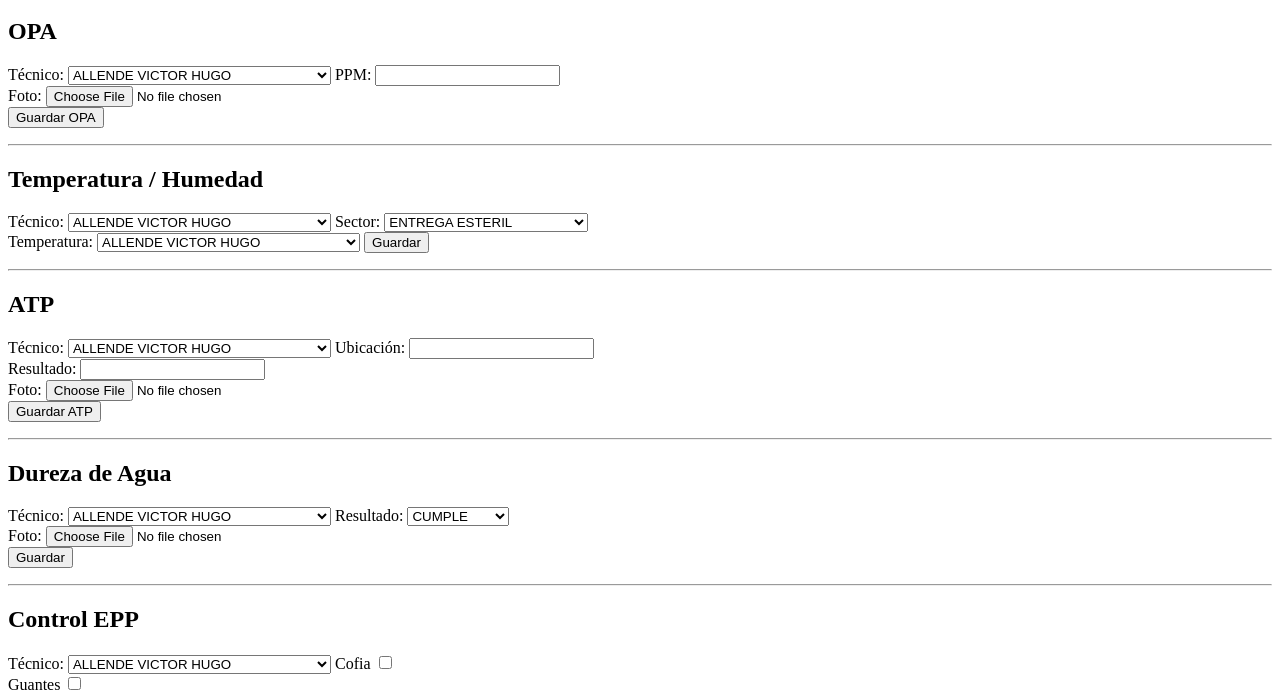
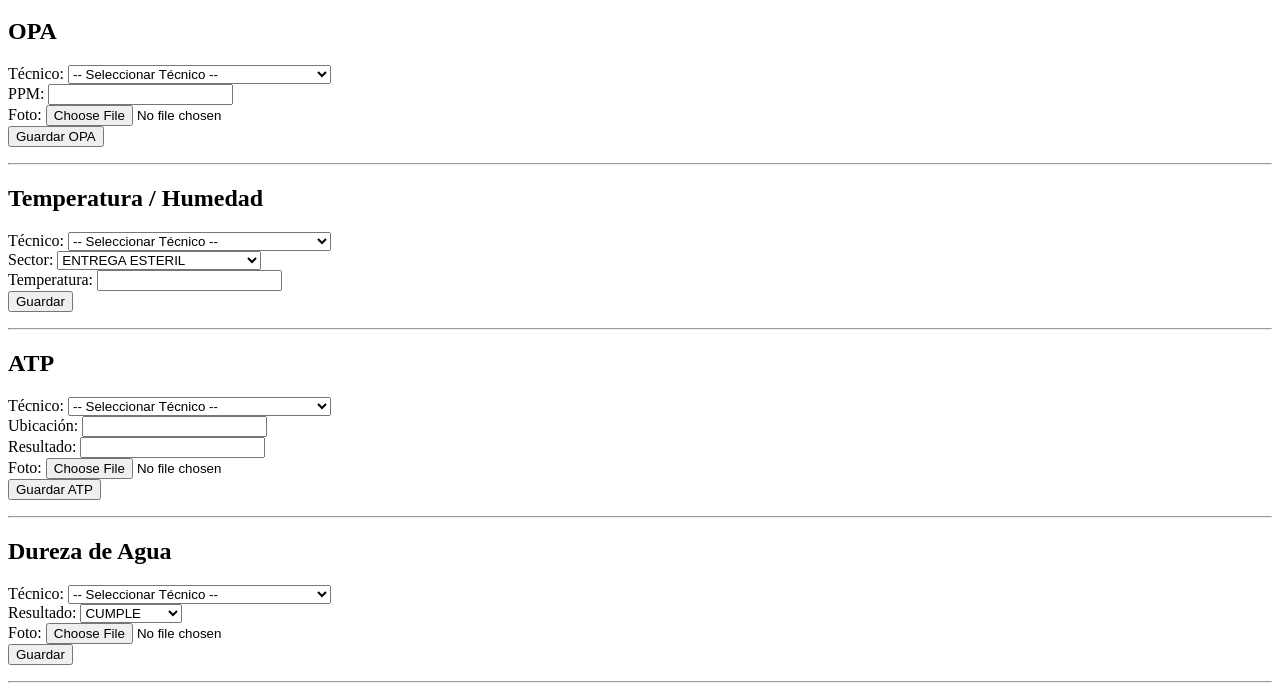
Before and after one commit to amantedaniel2-svg/control-esterilizacion, a website: page index.html in a window 1280 px wide. Shown: the part 48-742 px from the top of the page. Drawn offline with Linux system fonts and the light colour scheme.

Commit message:
Update index.html

```diff
--- a/index.html
+++ b/index.html
@@ -1,42 +1,43 @@
 <h1>Registro Control Central de Esterilización</h1>
 
+<script>
+const tecnicos = [
+"ALLENDE VICTOR HUGO","AVALOS LAURA ANGELA","AVILA MARIA INES",
+"BARRIONUEVO ERICA CECILIA","CARMONA FABIANA","CONDORI CHAVEZ VALERIA CLAUDIA",
+"FAJARDO VALERIA","GALEAN DANIELA FERNANDA","GIUPPONI MARIA CRISTINA",
+"GONZALEZ MICHELLE VERONICA","HENRIQUEZ DAINA NISELA","LEZCANO ERICA DIANA",
+"LEZCANO JERONIMO EZEQUIEL","MALDONADO NATALIA SOLEDAD","MANCUSO MARINA VERONICA",
+"MONTEROS MIGUEL ANGEL","POSDELEY MARTHA ELIZABETH","PAVON LAUTARO LEONEL",
+"RIDDLE ALEXIS","RODRIGUEZ HORACIO FLORENCIO","RODRIGUEZ LILIANA KARINA",
+"SANTOS ALFREDO ANTONIO","SAYES YANINA SUSANA","SOSA MARCELO JAVIER",
+"SERRANO DANIEL FRANCISCO","SUTER LEILA YANINA VANESA","TERRAZAS KURT",
+"VARELA SILVINA DANIELA","VARGAS LUIS GREGORIO"
+];
+
+function cargarTecnicos() {
+  document.querySelectorAll(".tecnico").forEach(select => {
+    select.innerHTML = "<option value=''>-- Seleccionar Técnico --</option>";
+    tecnicos.forEach(t => {
+      const op = document.createElement("option");
+      op.value = t;
+      op.textContent = t;
+      select.appendChild(op);
+    });
+  });
+}
+
+window.onload = cargarTecnicos;
+</script>
+
+<!-- OPA -->
 <form action="/opa" method="POST" enctype="multipart/form-data">
   <h2>OPA</h2>
+
   Técnico:
-  <select name="tecnico">
-  <option>ALLENDE VICTOR HUGO</option>
-  <option>AVALOS LAURA ANGELA</option>
-  <option>AVILA MARIA INES</option>
-  <option>BARRIONUEVO ERICA CECILIA</option>
-  <option>CARMONA FABIANA</option>
-  <option>CONDORI CHAVEZ VALERIA CLAUDIA</option>
-  <option>FAJARDO VALERIA</option>
-  <option>GALEAN DANIELA FERNANDA</option>
-  <option>GIUPPONI MARIA CRISTINA</option>
-  <option>GONZALEZ MICHELLE VERONICA</option>
-  <option>HENRIQUEZ DAINA NISELA</option>
-  <option>LEZCANO ERICA DIANA</option>
-  <option>LEZCANO JERONIMO EZEQUIEL</option>
-  <option>MALDONADO NATALIA SOLEDAD</option>
-  <option>MANCUSO MARINA VERONICA</option>
-  <option>MONTEROS MIGUEL ANGEL</option>
-  <option>POSDELEY MARTHA ELIZABETH</option>
-  <option>PAVON LAUTARO LEONEL</option>
-  <option>RIDDLE ALEXIS</option>
-  <option>RODRIGUEZ HORACIO FLORENCIO</option>
-  <option>RODRIGUEZ LILIANA KARINA</option>
-  <option>SANTOS ALFREDO ANTONIO</option>
-  <option>SAYES YANINA SUSANA</option>
-  <option>SOSA MARCELO JAVIER</option>
-  <option>SERRANO DANIEL FRANCISCO</option>
-  <option>SUTER LEILA YANINA VANESA</option>
-  <option>TERRAZAS KURT</option>
-  <option>VARELA SILVINA DANIELA</option>
-  <option>VARGAS LUIS GREGORIO</option>
-</select>
+  <select name="tecnico" class="tecnico" required></select><br>
 
   PPM:
-  <input type="number" step="0.01" name="ppm"><br>
+  <input type="number" step="0.01" name="ppm" required><br>
 
   Foto:
   <input type="file" name="foto"><br>
@@ -46,41 +47,12 @@
 
 <hr>
 
+<!-- TEMPERATURA -->
 <form action="/temperatura" method="POST">
   <h2>Temperatura / Humedad</h2>
 
   Técnico:
-  <select name="tecnico">
-  <option>ALLENDE VICTOR HUGO</option>
-  <option>AVALOS LAURA ANGELA</option>
-  <option>AVILA MARIA INES</option>
-  <option>BARRIONUEVO ERICA CECILIA</option>
-  <option>CARMONA FABIANA</option>
-  <option>CONDORI CHAVEZ VALERIA CLAUDIA</option>
-  <option>FAJARDO VALERIA</option>
-  <option>GALEAN DANIELA FERNANDA</option>
-  <option>GIUPPONI MARIA CRISTINA</option>
-  <option>GONZALEZ MICHELLE VERONICA</option>
-  <option>HENRIQUEZ DAINA NISELA</option>
-  <option>LEZCANO ERICA DIANA</option>
-  <option>LEZCANO JERONIMO EZEQUIEL</option>
-  <option>MALDONADO NATALIA SOLEDAD</option>
-  <option>MANCUSO MARINA VERONICA</option>
-  <option>MONTEROS MIGUEL ANGEL</option>
-  <option>POSDELEY MARTHA ELIZABETH</option>
-  <option>PAVON LAUTARO LEONEL</option>
-  <option>RIDDLE ALEXIS</option>
-  <option>RODRIGUEZ HORACIO FLORENCIO</option>
-  <option>RODRIGUEZ LILIANA KARINA</option>
-  <option>SANTOS ALFREDO ANTONIO</option>
-  <option>SAYES YANINA SUSANA</option>
-  <option>SOSA MARCELO JAVIER</option>
-  <option>SERRANO DANIEL FRANCISCO</option>
-  <option>SUTER LEILA YANINA VANESA</option>
-  <option>TERRAZAS KURT</option>
-  <option>VARELA SILVINA DANIELA</option>
-  <option>VARGAS LUIS GREGORIO</option>
-</select>
+  <select name="tecnico" class="tecnico" required></select><br>
 
   Sector:
   <select name="sector">
@@ -94,78 +66,20 @@
   </select><br>
 
   Temperatura:
-  <select name="tecnico">
-  <option>ALLENDE VICTOR HUGO</option>
-  <option>AVALOS LAURA ANGELA</option>
-  <option>AVILA MARIA INES</option>
-  <option>BARRIONUEVO ERICA CECILIA</option>
-  <option>CARMONA FABIANA</option>
-  <option>CONDORI CHAVEZ VALERIA CLAUDIA</option>
-  <option>FAJARDO VALERIA</option>
-  <option>GALEAN DANIELA FERNANDA</option>
-  <option>GIUPPONI MARIA CRISTINA</option>
-  <option>GONZALEZ MICHELLE VERONICA</option>
-  <option>HENRIQUEZ DAINA NISELA</option>
-  <option>LEZCANO ERICA DIANA</option>
-  <option>LEZCANO JERONIMO EZEQUIEL</option>
-  <option>MALDONADO NATALIA SOLEDAD</option>
-  <option>MANCUSO MARINA VERONICA</option>
-  <option>MONTEROS MIGUEL ANGEL</option>
-  <option>POSDELEY MARTHA ELIZABETH</option>
-  <option>PAVON LAUTARO LEONEL</option>
-  <option>RIDDLE ALEXIS</option>
-  <option>RODRIGUEZ HORACIO FLORENCIO</option>
-  <option>RODRIGUEZ LILIANA KARINA</option>
-  <option>SANTOS ALFREDO ANTONIO</option>
-  <option>SAYES YANINA SUSANA</option>
-  <option>SOSA MARCELO JAVIER</option>
-  <option>SERRANO DANIEL FRANCISCO</option>
-  <option>SUTER LEILA YANINA VANESA</option>
-  <option>TERRAZAS KURT</option>
-  <option>VARELA SILVINA DANIELA</option>
-  <option>VARGAS LUIS GREGORIO</option>
-</select>
+  <input name="resultado" required><br>
 
   <button type="submit">Guardar</button>
 </form>
 
 <hr>
 
+<!-- ATP -->
 <form action="/atp" method="POST" enctype="multipart/form-data">
   <h2>ATP</h2>
 
   Técnico:
-  <select name="tecnico">
-  <option>ALLENDE VICTOR HUGO</option>
-  <option>AVALOS LAURA ANGELA</option>
-  <option>AVILA MARIA INES</option>
-  <option>BARRIONUEVO ERICA CECILIA</option>
-  <option>CARMONA FABIANA</option>
-  <option>CONDORI CHAVEZ VALERIA CLAUDIA</option>
-  <option>FAJARDO VALERIA</option>
-  <option>GALEAN DANIELA FERNANDA</option>
-  <option>GIUPPONI MARIA CRISTINA</option>
-  <option>GONZALEZ MICHELLE VERONICA</option>
-  <option>HENRIQUEZ DAINA NISELA</option>
-  <option>LEZCANO ERICA DIANA</option>
-  <option>LEZCANO JERONIMO EZEQUIEL</option>
-  <option>MALDONADO NATALIA SOLEDAD</option>
-  <option>MANCUSO MARINA VERONICA</option>
-  <option>MONTEROS MIGUEL ANGEL</option>
-  <option>POSDELEY MARTHA ELIZABETH</option>
-  <option>PAVON LAUTARO LEONEL</option>
-  <option>RIDDLE ALEXIS</option>
-  <option>RODRIGUEZ HORACIO FLORENCIO</option>
-  <option>RODRIGUEZ LILIANA KARINA</option>
-  <option>SANTOS ALFREDO ANTONIO</option>
-  <option>SAYES YANINA SUSANA</option>
-  <option>SOSA MARCELO JAVIER</option>
-  <option>SERRANO DANIEL FRANCISCO</option>
-  <option>SUTER LEILA YANINA VANESA</option>
-  <option>TERRAZAS KURT</option>
-  <option>VARELA SILVINA DANIELA</option>
-  <option>VARGAS LUIS GREGORIO</option>
-</select>
+  <select name="tecnico" class="tecnico" required></select><br>
+
   Ubicación:
   <input name="ubicacion"><br>
 
@@ -180,41 +94,12 @@
 
 <hr>
 
+<!-- DUREZA -->
 <form action="/dureza" method="POST" enctype="multipart/form-data">
   <h2>Dureza de Agua</h2>
 
   Técnico:
-  <select name="tecnico">
-  <option>ALLENDE VICTOR HUGO</option>
-  <option>AVALOS LAURA ANGELA</option>
-  <option>AVILA MARIA INES</option>
-  <option>BARRIONUEVO ERICA CECILIA</option>
-  <option>CARMONA FABIANA</option>
-  <option>CONDORI CHAVEZ VALERIA CLAUDIA</option>
-  <option>FAJARDO VALERIA</option>
-  <option>GALEAN DANIELA FERNANDA</option>
-  <option>GIUPPONI MARIA CRISTINA</option>
-  <option>GONZALEZ MICHELLE VERONICA</option>
-  <option>HENRIQUEZ DAINA NISELA</option>
-  <option>LEZCANO ERICA DIANA</option>
-  <option>LEZCANO JERONIMO EZEQUIEL</option>
-  <option>MALDONADO NATALIA SOLEDAD</option>
-  <option>MANCUSO MARINA VERONICA</option>
-  <option>MONTEROS MIGUEL ANGEL</option>
-  <option>POSDELEY MARTHA ELIZABETH</option>
-  <option>PAVON LAUTARO LEONEL</option>
-  <option>RIDDLE ALEXIS</option>
-  <option>RODRIGUEZ HORACIO FLORENCIO</option>
-  <option>RODRIGUEZ LILIANA KARINA</option>
-  <option>SANTOS ALFREDO ANTONIO</option>
-  <option>SAYES YANINA SUSANA</option>
-  <option>SOSA MARCELO JAVIER</option>
-  <option>SERRANO DANIEL FRANCISCO</option>
-  <option>SUTER LEILA YANINA VANESA</option>
-  <option>TERRAZAS KURT</option>
-  <option>VARELA SILVINA DANIELA</option>
-  <option>VARGAS LUIS GREGORIO</option>
-</select>
+  <select name="tecnico" class="tecnico" required></select><br>
 
   Resultado:
   <select name="cumple">
@@ -230,41 +115,12 @@
 
 <hr>
 
+<!-- EPP -->
 <form action="/epp" method="POST">
   <h2>Control EPP</h2>
 
   Técnico:
-  <select name="tecnico">
-  <option>ALLENDE VICTOR HUGO</option>
-  <option>AVALOS LAURA ANGELA</option>
-  <option>AVILA MARIA INES</option>
-  <option>BARRIONUEVO ERICA CECILIA</option>
-  <option>CARMONA FABIANA</option>
-  <option>CONDORI CHAVEZ VALERIA CLAUDIA</option>
-  <option>FAJARDO VALERIA</option>
-  <option>GALEAN DANIELA FERNANDA</option>
-  <option>GIUPPONI MARIA CRISTINA</option>
-  <option>GONZALEZ MICHELLE VERONICA</option>
-  <option>HENRIQUEZ DAINA NISELA</option>
-  <option>LEZCANO ERICA DIANA</option>
-  <option>LEZCANO JERONIMO EZEQUIEL</option>
-  <option>MALDONADO NATALIA SOLEDAD</option>
-  <option>MANCUSO MARINA VERONICA</option>
-  <option>MONTEROS MIGUEL ANGEL</option>
-  <option>POSDELEY MARTHA ELIZABETH</option>
-  <option>PAVON LAUTARO LEONEL</option>
-  <option>RIDDLE ALEXIS</option>
-  <option>RODRIGUEZ HORACIO FLORENCIO</option>
-  <option>RODRIGUEZ LILIANA KARINA</option>
-  <option>SANTOS ALFREDO ANTONIO</option>
-  <option>SAYES YANINA SUSANA</option>
-  <option>SOSA MARCELO JAVIER</option>
-  <option>SERRANO DANIEL FRANCISCO</option>
-  <option>SUTER LEILA YANINA VANESA</option>
-  <option>TERRAZAS KURT</option>
-  <option>VARELA SILVINA DANIELA</option>
-  <option>VARGAS LUIS GREGORIO</option>
-</select>
+  <select name="tecnico" class="tecnico" required></select><br>
 
   Cofia <input type="checkbox" name="cofia"><br>
   Guantes <input type="checkbox" name="guantes"><br>
```
